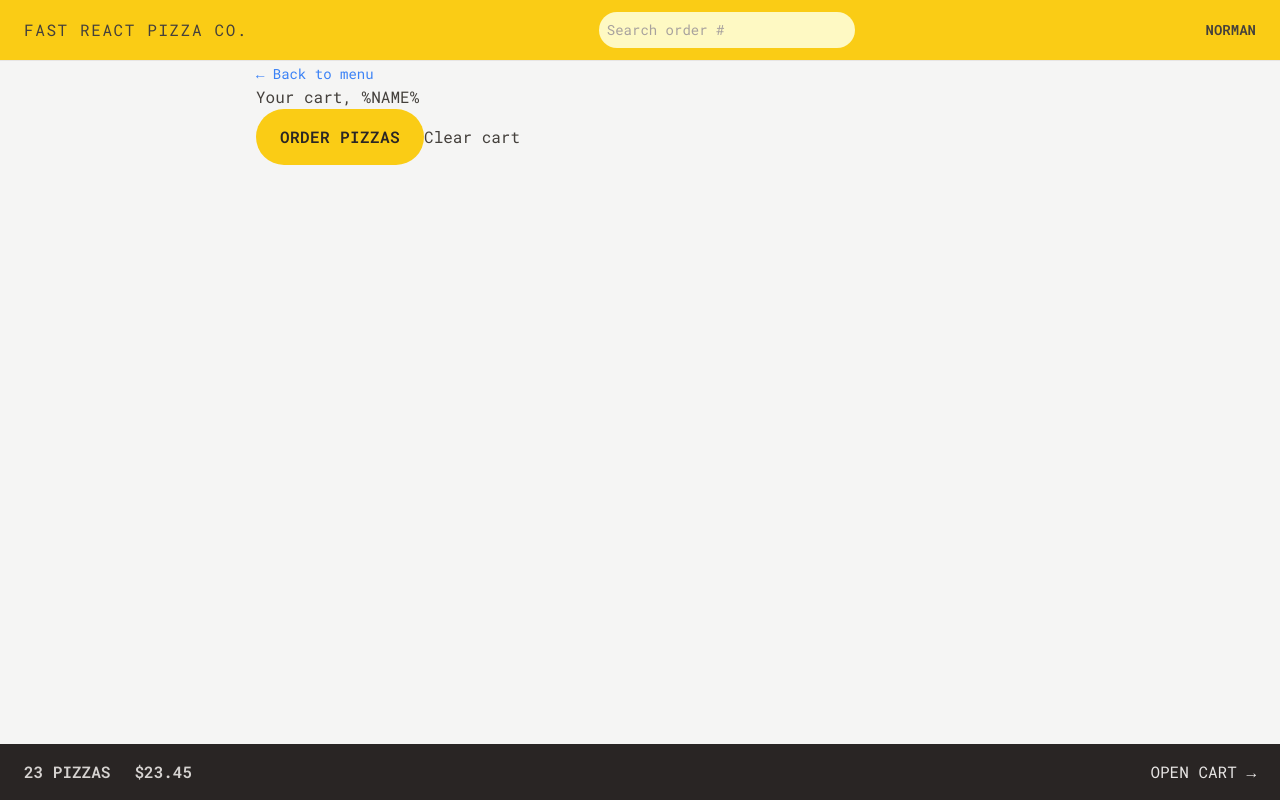
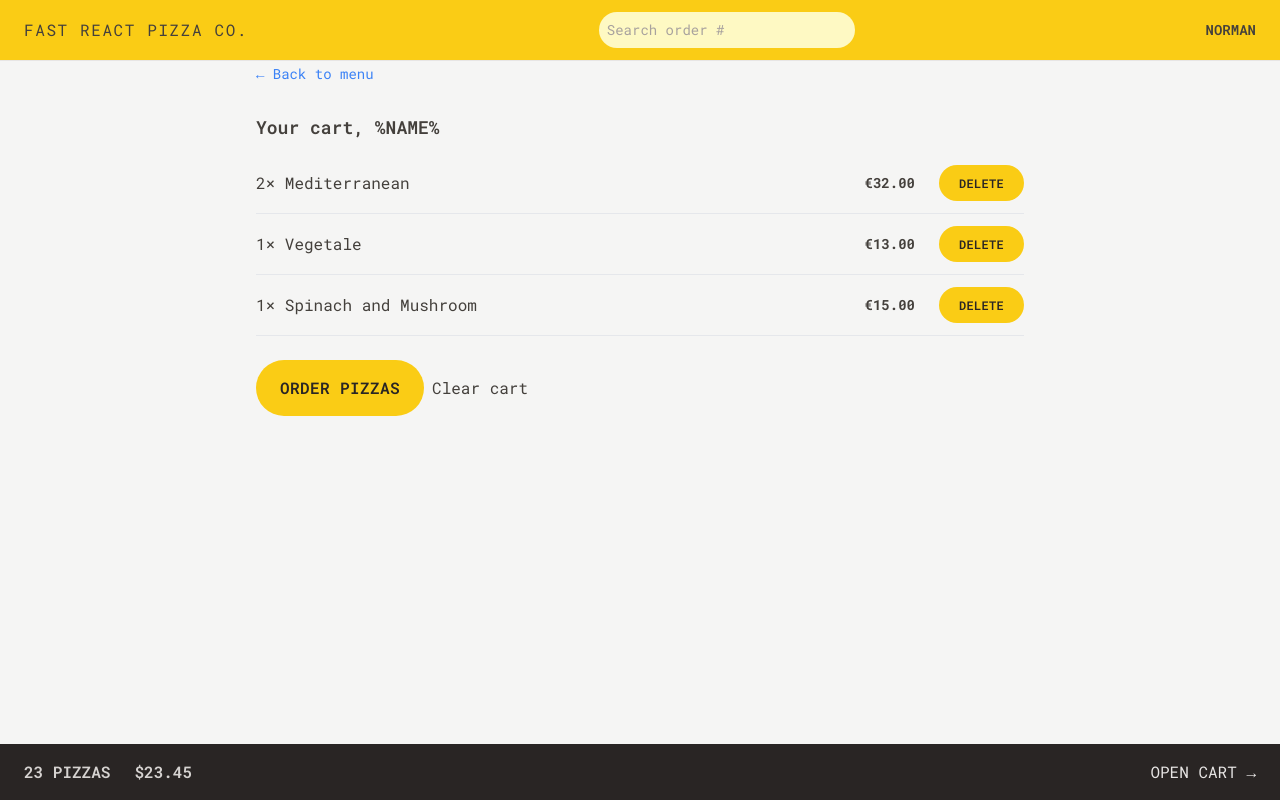
Before and after one commit to DRV111/fast-react-pizza, a React (Vite) app: page /cart in a window 1280 px wide. Built offline with nearby package versions, Linux system fonts and the light colour scheme.

Commit message:
feat: add styles to CartItem component

```diff
--- a/src/features/cart/Cart.jsx
+++ b/src/features/cart/Cart.jsx
@@ -1,6 +1,7 @@
 import { Link } from "react-router-dom";
 import LinkButton from "../../ui/LinkButton";
 import Button from "../../ui/Button";
+import CartItem from "./CartItem";
 
 const fakeCart = [
   {
@@ -33,9 +34,14 @@ function Cart() {
     <div>
       <LinkButton to="/menu">&larr; Back to menu</LinkButton>
 
-      <h2>Your cart, %NAME%</h2>
+      <h2 className="mt-7 text-lg font-semibold">Your cart, %NAME%</h2>
+      <ul className="divie-stone-200 mt-3 divide-y border-b">
+        {cart.map((item) => {
+          return <CartItem item={item} key={item.key} />;
+        })}
+      </ul>
 
-      <div>
+      <div className="mt-6 space-x-2">
         <Button to="/order/new" type="primary">
           Order pizzas
         </Button>
--- a/src/features/cart/CartItem.jsx
+++ b/src/features/cart/CartItem.jsx
@@ -1,13 +1,17 @@
+import Button from "../../ui/Button";
+import { formatCurrency } from "../../utils/helpers";
+
 function CartItem({ item }) {
   const { pizzaId, name, quantity, totalPrice } = item;
 
   return (
-    <li>
-      <p>
+    <li className="py-3 sm:flex sm:items-center sm:justify-between">
+      <p className="mb-1 sm:mb-0">
         {quantity}&times; {name}
       </p>
-      <div>
-        <p>{formatCurrency(totalPrice)}</p>
+      <div className="flex items-center justify-between sm:gap-6">
+        <p className="text-sm font-bold">{formatCurrency(totalPrice)}</p>
+        <Button type="small">Delete</Button>
       </div>
     </li>
   );
```
